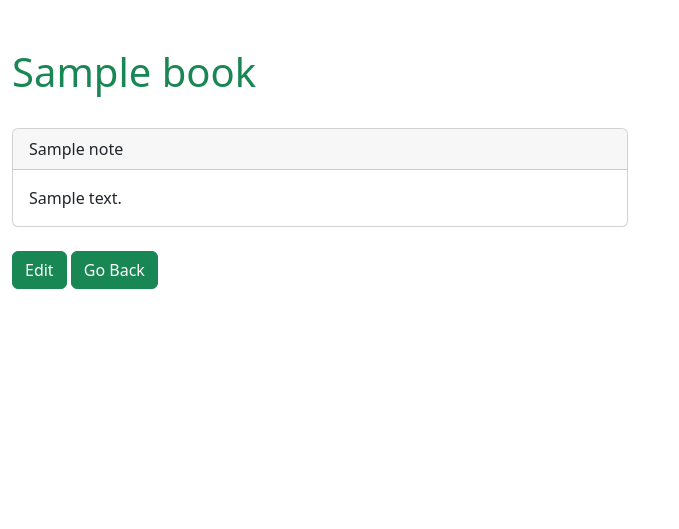
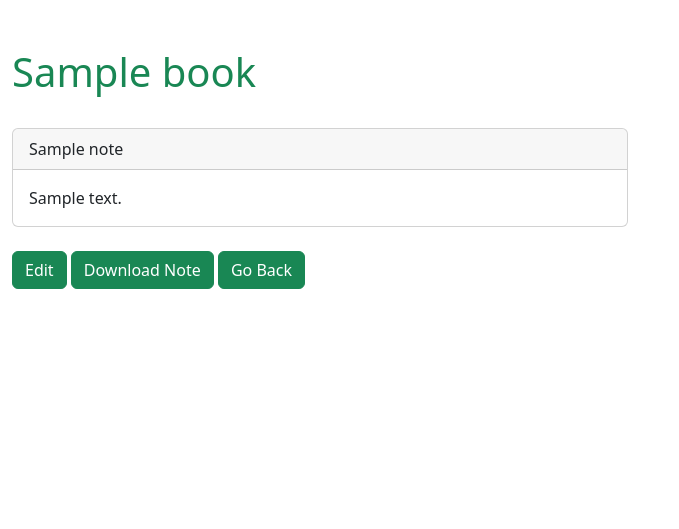
Before and after one commit to gtrosh/libr_app, a Django app: page /collection/notes/1/ in a window 1280 px wide. Shown: the part 56-585 px from the top of the page, without its empty margins (0-679 px from the left). Run offline with Django 4.2, Linux system fonts and the light colour scheme; a user stored in the database is signed in; tables that the repository leaves empty hold one stand-in row (values such as "Sample post").

Commit message:
Added text file download functionality for notes

```diff
--- a/books/urls.py
+++ b/books/urls.py
@@ -15,4 +15,5 @@ urlpatterns = [
     path('collection/notes/<int:note_id>/', views.note_view, name='note'),
     path('collection/books/<int:book_id>/', views.book_view, name='book'),
     path('collection/notes/<str:username>/<int:note_id>/edit/', views.edit_note, name='note_edit'),
+    path('note_text/<str:username>/<int:note_id>', views.note_text, name='note_text'),
 ]
--- a/books/views.py
+++ b/books/views.py
@@ -2,7 +2,7 @@ from django.contrib.auth.decorators import login_required
 from django.contrib import messages
 from django.core.paginator import Paginator
 from django.db.models import Q
-from django.http import HttpResponseRedirect
+from django.http import HttpResponse
 from django.shortcuts import get_object_or_404, render, redirect
 from django.urls import reverse, reverse_lazy
 from django.views.generic import CreateView
@@ -195,6 +195,16 @@ def delete_note(request, note_id):
     return redirect('book', book.id)
 
 
+def note_text(request, username, note_id):
+    response = HttpResponse(content_type='text/plain')
+    response['Content-Disposition'] = 'attachment; filename=note.txt'
+    note = get_object_or_404(Note, user__username=username, id=note_id)
+
+    text = '\n'.join([note.book.title, note.heading, note.text])
+    response.write(text)
+    return response
+
+
 class SignUpView(CreateView):
     form_class = CreationForm
     success_url = reverse_lazy('home')
--- a/templates/note.html
+++ b/templates/note.html
@@ -20,6 +20,7 @@
 <br>
 <div class="col-12">
     <a class="btn btn-success" role="button" href="{% url 'note_edit' note.user.username note.id %}">Edit</a>
+    <a class="btn btn-success" role="button" href="{% url 'note_text' note.user.username note.id %}">Download Note</a>
     <a class="btn btn-success" role="button" href="{% url 'book' note.book.id %}">Go Back</a>
 </div>
 
```
Also changed, not shown: templates/book.html (+3 -8 lines).
